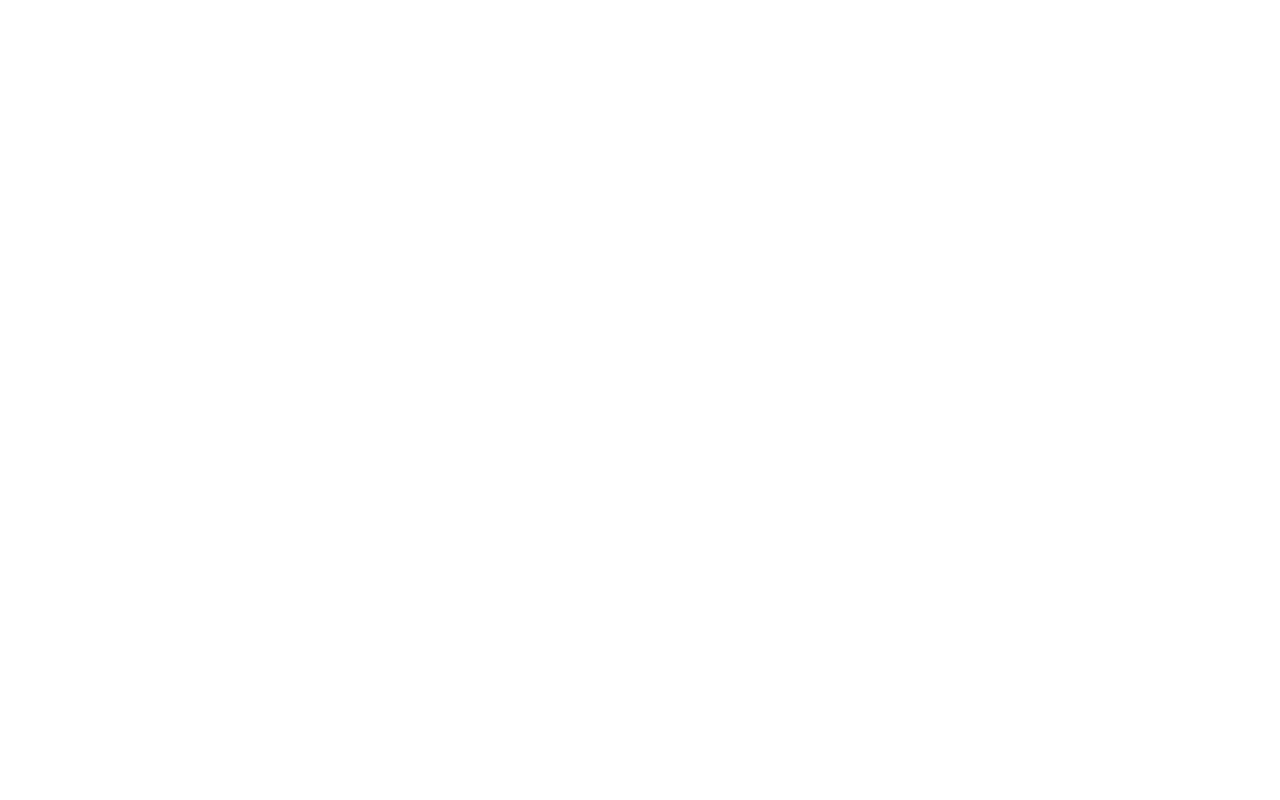
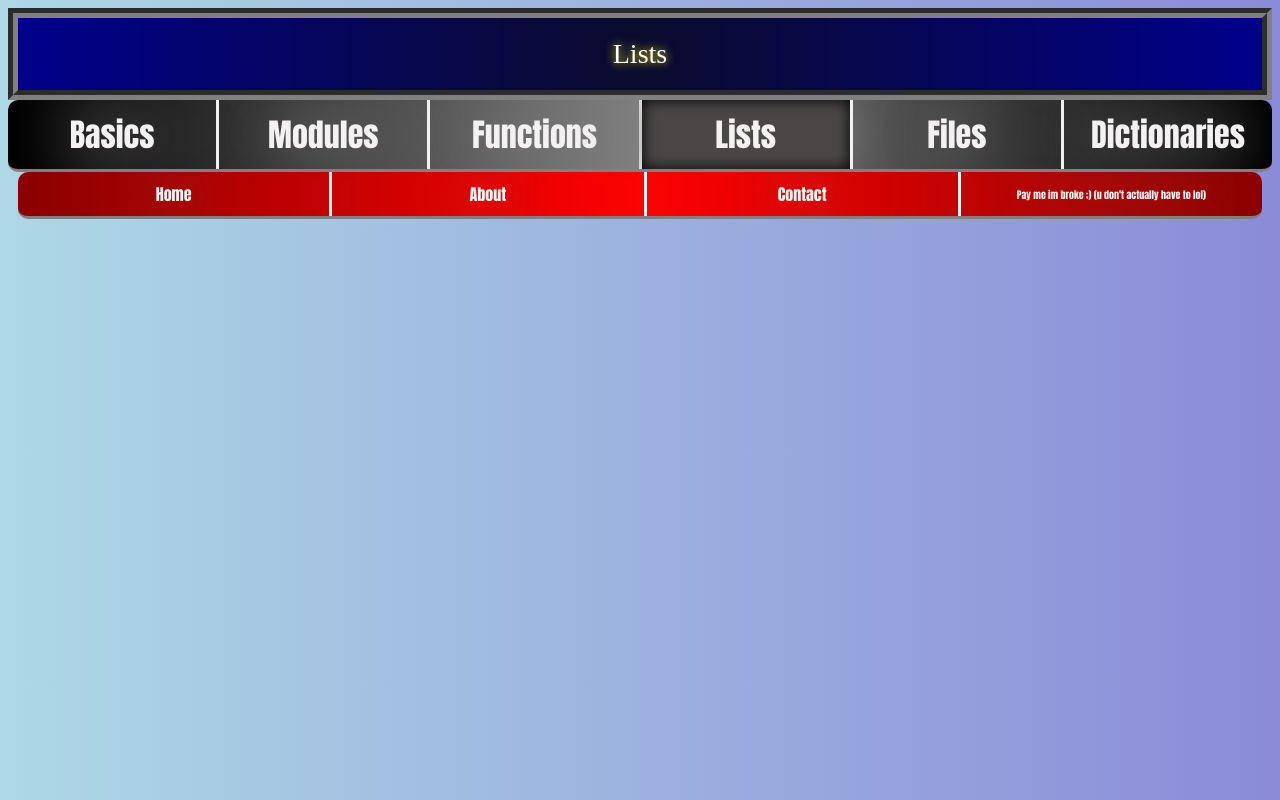
Before and after one commit to LlessReal/Python-for-Dummies, a plain HTML site: page pages/Lists.html in a window 1280 px wide. Drawn offline with Linux system fonts and the light colour scheme.

Commit message:
I forgor what i even added im ngl lol

```diff
--- /dev/null
+++ b/pages/About.html
@@ -0,0 +1,28 @@
+<!DOCTYPE html>
+<html lang="en">
+<head>
+    <meta charset="UTF-8">
+    <meta name="viewport" content="width=device-width, initial-scale=1.0">
+    <link rel="stylesheet" href="../style.css">
+    <title>Modules</title>
+</head>
+<body>
+    <header>
+        <div>Modules</div>
+    </header>
+    <nav>
+        <a href="Basics.html">Basics</a>
+        <a href="Modules.html">Modules</a>
+        <a href="Functions.html">Functions</a>
+        <a href="Lists.html">Lists</a>
+        <a href="Files.html">Files</a>
+        <a href="Dictionaries.html">Dictionaries</a>
+    </nav>
+    <nav class="Other">
+        <a href="../index.html">Home</a>
+        <a class="activesite" href="About.html">About</a>
+        <a href="Contact.html">Contact</a>
+        <a href="Payment.html">Pay me im broke ;) (u don't actually have to lol)</a>
+    </nav>
+</body>
+</html>
--- a/pages/Lists.html
+++ b/pages/Lists.html
@@ -0,0 +1,28 @@
+<!DOCTYPE html>
+<html lang="en">
+<head>
+    <meta charset="UTF-8">
+    <meta name="viewport" content="width=device-width, initial-scale=1.0">
+    <link rel="stylesheet" href="../style.css">
+    <title>Lists</title>
+</head>
+<body>
+    <header>
+        <div>Lists</div>
+    </header>
+    <nav>
+        <a href="Basics.html">Basics</a>
+        <a href="Modules.html">Modules</a>
+        <a href="Functions.html">Functions</a>
+        <a class="activesite" href="Lists.html">Lists</a>
+        <a href="Files.html">Files</a>
+        <a href="Dictionaries.html">Dictionaries</a>
+    </nav>
+    <nav class="Other">
+        <a href="../index.html">Home</a>
+        <a href="About.html">About</a>
+        <a href="Contact.html">Contact</a>
+        <a href="Payment.html">Pay me im broke ;) (u don't actually have to lol)</a>
+    </nav>
+</body>
+</html>
--- a/style.css
+++ b/style.css
@@ -9,15 +9,31 @@
     text-shadow: 0 0 10px yellow;
     padding: 20px;
     border: groove 10px gray;
+    transition: 0.3s;
 }
+
+header div:hover {
+    filter: drop-shadow(0 0 10 cyan);
+}
+
+header:hover {
+    box-shadow: 0 0 40px cyan inset;
+}
+
 header span {
     text-align:left;
-    font-size: 20px
+    font-size: 20px;
+    transition: 0.3s;
 }
 header div.Subtitles {
     font-size: 16px;
     color: red;
     filter: drop-shadow(0 0 5px red);
+    transition: 0.3s;
+}
+
+header div.Subtitles:hover {
+    filter: drop-shadow(0 0 5px yellow);
 }
 
 nav {
@@ -25,15 +41,54 @@
     background-image: linear-gradient(to right, black, gray, black);
     border-bottom: solid gray;
     border-radius: 10px;
+    overflow: hidden;
 }
-nav div {
+nav a, nav.Other a {
     flex: 1;
     margin: auto auto;
     text-align: center;
     padding: 10px;
-    color: white;
-    border-right: solid white;
+    color: rgb(243, 241, 241);
+    border-right: solid rgb(243, 241, 241);
+    text-decoration: none;
+    font-family: impact;
+    font-size: 32px;
+    filter: drop-shadow(0 0 30px gray);
+    transition: 0.3s;
+
 }
-nav div:last-child {
+nav a:last-child {
     border-right: none;
 }
+
+nav a:hover {
+    box-shadow: 0 0 10px white inset;
+}
+
+nav.Other {
+    margin-left: 10px;
+    margin-right: 10px;
+    background-image: linear-gradient(to right, darkred, red, darkred);
+}
+nav.Other a {
+    font-size: 16px;
+}
+
+nav.Other a:hover {
+    border-radius: 10px;
+    box-shadow: 0 0 20px lightcoral inset;
+}
+nav.Other a:last-child {
+    font-size: 10px;
+    padding: 5px;
+}
+
+.activesite {
+    background-color: rgb(75, 71, 71);
+    box-shadow: 0 0 15px black inset;
+}
+
+nav.Other .activesite {
+    background-color: darkred;
+    box-shadow: 0 0 15px rgb(88, 5, 5) inset;
+}
```
Also changed, not shown: index.html (+12 -11 lines), pages/Basics.html (+28 -0 lines), pages/Contact.html (added, +28 -0 lines), pages/Dictionaries.html (+28 -0 lines), pages/Functions.html (added, +28 -0 lines), pages/Modules.html (+28 -0 lines), pages/Payment.html (added, +28 -0 lines).
